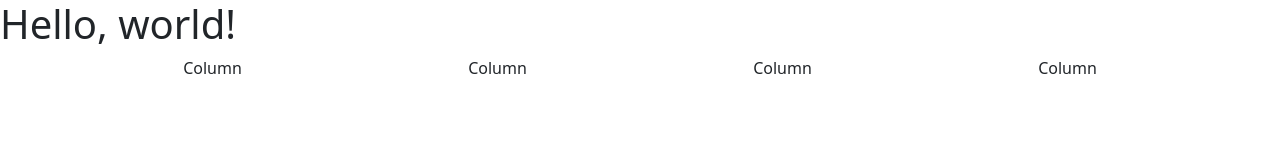
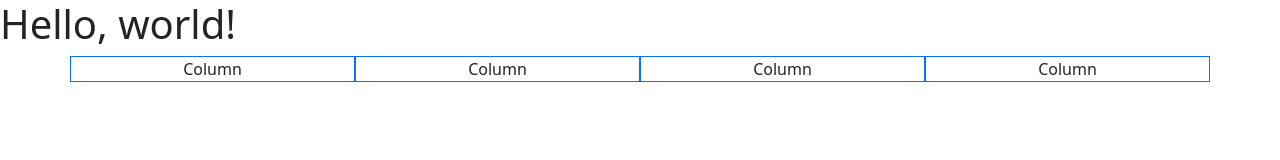
Before and after one commit to DaviRamalhow/ProvaWeb, a website: page index.html in a window 1280 px wide. Drawn offline with nearby package versions, Linux system fonts and the light colour scheme.

Commit message:
batatinha

```diff
--- a/index.html
+++ b/index.html
@@ -17,10 +17,10 @@
 
     <div class="container text-center">
         <div class="row row-cols-1 row-cols-sm-2 row-cols-md-4">
-            <div class="col">Column</div>
-            <div class="col">Column</div>
-            <div class="col">Column</div>
-            <div class="col">Column</div>
+            <div class="col border border-primary">Column</div>
+            <div class="col border border-primary">Column</div>
+            <div class="col border border-primary">Column</div>
+            <div class="col border border-primary">Column</div>
         </div>
     </div>
 </body>
```
Also changed, not shown: index3.html (+11 -0 lines).
